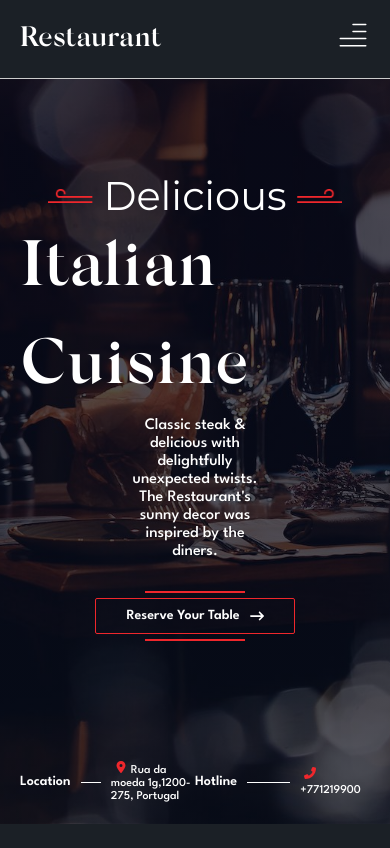
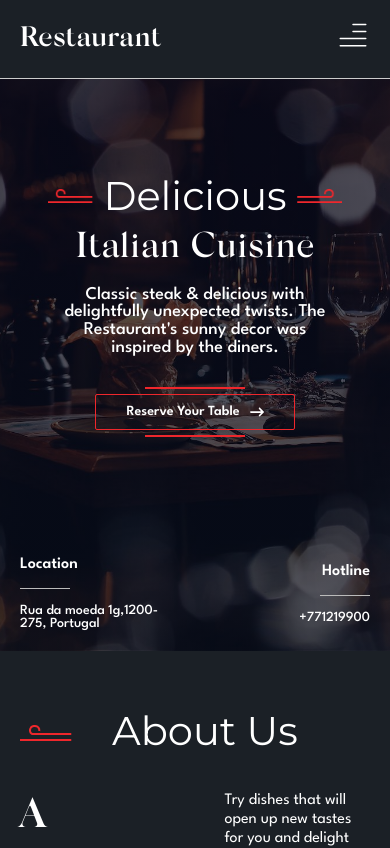
Before and after one commit to AlimMahmudov/motion-restaurant, a Next.js app: page / in a window 390 px wide. Shown: the top 848 px of the page. Built offline with nearby package versions, Linux system fonts and the light colour scheme; a web font is replaced by a local one.

Commit message:
hero adaptation finished

```diff
--- a/src/app/components/layout/header/Header.tsx
+++ b/src/app/components/layout/header/Header.tsx
@@ -66,6 +66,7 @@ const Header = () => {
 									</button>
 								)}
 							>
+								{({ onClose }) => (
 									<ul className={scss.languages}>
 										{Array.isArray(languages) &&
 											languages?.map((item, idx) => {
@@ -75,6 +76,7 @@ const Header = () => {
 														<button
 															onClick={() => {
 																setLanguage(lang as TypeLanguage)
+																onClose()
 															}}
 														>
 															{item}
@@ -83,6 +85,7 @@ const Header = () => {
 												)
 											})}
 									</ul>
+								)}
 							</Dropdown>
 						</div>
 					</div>
--- a/src/app/components/layout/header/ui/HeaderMenu.tsx
+++ b/src/app/components/layout/header/ui/HeaderMenu.tsx
@@ -17,7 +17,7 @@ const HeaderMenu: React.FC<IHeaderMenuProps> = ({ menuItems, languages }) => {
 	useClickAway(() => {
 		if (width <= 900) set(false)
 	}, ref)
-	const _internalClick = () => set(false)
+	const onClose = () => set(false)
 
 	return (
 		<div className={clsx('relative inlineFlexCenter', scss.header_menu)}>
@@ -66,12 +66,11 @@ const HeaderMenu: React.FC<IHeaderMenuProps> = ({ menuItems, languages }) => {
 				className={clsx(scss.content, 'absolute animate transform-yb', {
 					active: state
 				})}
-				onClick={_internalClick}
 			>
 				<nav className={scss.nav_items}>
 					{Array.isArray(menuItems) &&
 						menuItems?.map(item => (
-							<Link href={item.href} key={item.title}>
+							<Link onClick={onClose} href={item.href} key={item.title}>
 								{item.title}
 							</Link>
 						))}
@@ -83,7 +82,10 @@ const HeaderMenu: React.FC<IHeaderMenuProps> = ({ menuItems, languages }) => {
 							return (
 								<li key={`${item}${idx}`}>
 									<button
-										onClick={() => setLanguage(lang as TypeLanguage)}
+										onClick={() => {
+											setLanguage(lang as TypeLanguage)
+											onClose()
+										}}
 										className={clsx({
 											[scss.active]: language == lang
 										})}
--- a/src/app/components/page/home/sections/hero/Hero.module.scss
+++ b/src/app/components/page/home/sections/hero/Hero.module.scss
@@ -91,6 +91,20 @@
 				height: 1px;
 			}
 		}
+		@media (max-width: 700px) {
+			h1 {
+				font-size: 36px;
+				font-weight: 500;
+				line-height: 54.72px;
+			}
+			p {
+				font-size: 18px;
+				font-weight: 500;
+				line-height: 17.92px;
+				width: 80%;
+				margin-top: 10px;
+			}
+		}
 	}
 
 	.block {
@@ -100,18 +114,19 @@
 		width: 100%;
 		padding: 20px 0;
 
+		.location2,
 		.location1 {
-			width: 100%;
+			width: auto;
 
 			display: flex;
 			align-items: center;
-			justify-content: start;
+			justify-content: end;
 			color: white;
 			gap: 10px;
 
 			h3 {
 				font-family: var(--spartan);
-				font-size: 14px;
+				font-size: 16px;
 				font-weight: 600;
 				line-height: 15.68px;
 				text-align: left;
@@ -125,9 +140,10 @@
 
 			p {
 				font-family: var(--spartan);
-				font-size: 12px;
+				font-size: 14px;
 				font-weight: 500;
 				line-height: 13.44px;
+				text-wrap: nowrap;
 				text-align: left;
 
 				span {
@@ -137,40 +153,28 @@
 			}
 		}
 
-		.location2 {
-			width: 100%;
-
-			display: flex;
-			align-items: center;
-			justify-content: end;
-			color: white;
-			gap: 10px;
-
-			h3 {
-				font-family: var(--spartan);
-				font-size: 14px;
-				font-weight: 600;
-				line-height: 15.68px;
-				text-align: left;
+		@media (max-width: 700px) {
+			div[class*='location'] {
+				flex-direction: column;
+				gap: 15px;
+				.line {
+					background: #bbbbbb;
+				}
+				p span {
+					display: none;
+				}
 			}
 
-			.line {
-				width: 50px;
-				height: 1px;
-				background: white;
+			.location1 {
+				align-items: flex-start;
+				p {
+					max-width: 150px;
+					text-wrap: wrap;
+				}
 			}
 
-			p {
-				font-family: var(--spartan);
-				font-size: 12px;
-				font-weight: 500;
-				line-height: 13.44px;
-				text-align: left;
-
-				span {
-					color: #ef272c;
-					padding: 0 4px;
-				}
+			.location2 {
+				align-items: flex-end;
 			}
 		}
 	}
--- a/src/app/components/page/home/sections/hero/Hero.tsx
+++ b/src/app/components/page/home/sections/hero/Hero.tsx
@@ -40,7 +40,7 @@ const Hero = () => {
 						<h3>{$t('homeSections.hero.location.header', 'global')}</h3>
 						<div className={scss.line}></div>
 
-						<p>
+						<p className='inlineFlexCenter'>
 							<span>
 								<FaLocationDot />
 							</span>
@@ -52,7 +52,7 @@ const Hero = () => {
 						<h3>{$t('homeSections.hero.hotline.header', 'global')}</h3>
 						<div className={scss.line}></div>
 
-						<p>
+						<p className='inlineFlexCenter'>
 							<span>
 								<FaPhoneFlip />
 							</span>
--- a/src/shared/types/global.d.ts
+++ b/src/shared/types/global.d.ts
@@ -2,8 +2,11 @@ interface IChildren {
 	children: React.ReactNode
 }
 
+interface IChildrenToFunc<T> {
+	children: (props: T) => React.ReactNode
+}
+
 type TypeLanguage = 'en' | 'ru' | 'kg'
-
 
 type PageProps<
 	P extends string[] = string[],
--- a/src/shared/ui/Dropdown.tsx
+++ b/src/shared/ui/Dropdown.tsx
@@ -8,11 +8,13 @@ interface DropdownTrigger {
 	state: boolean
 	ref: React.MutableRefObject<any>
 }
+interface IChildrenToProps {
+	onClose(): void
+}
 
-interface IDropdownProps extends IChildren {
+interface IDropdownProps extends IChildrenToFunc<IChildrenToProps> {
 	trigger(props: DropdownTrigger): JSX.Element
 	isOutsideClick?: boolean
-	internalClick?: boolean
 	className?: string
 	pt?: 'centered' | 'default'
 }
@@ -22,7 +24,6 @@ const Dropdown: React.FC<IDropdownProps> = memo(props => {
 		className,
 		trigger,
 		isOutsideClick = false,
-		internalClick = true,
 		children,
 		pt = 'default'
 	} = props
@@ -33,7 +34,6 @@ const Dropdown: React.FC<IDropdownProps> = memo(props => {
 			set(false)
 		}
 	}, ref)
-	const _internalClick = () => internalClick && set(false)
 	const contentEl = useRef<HTMLDivElement>(null)
 	const anchorEl = useRef<any>(null)
 	const contentSize = useSize(contentEl)
@@ -58,10 +58,9 @@ const Dropdown: React.FC<IDropdownProps> = memo(props => {
 					active: state
 				})}
 				data-content='true'
-				onClick={_internalClick}
 				ref={contentEl}
 			>
-				{children}
+				{children({ onClose: () => set(false) })}
 			</div>
 		</div>
 	)
```
Lines whose indentation alone changed are shown as unchanged.
